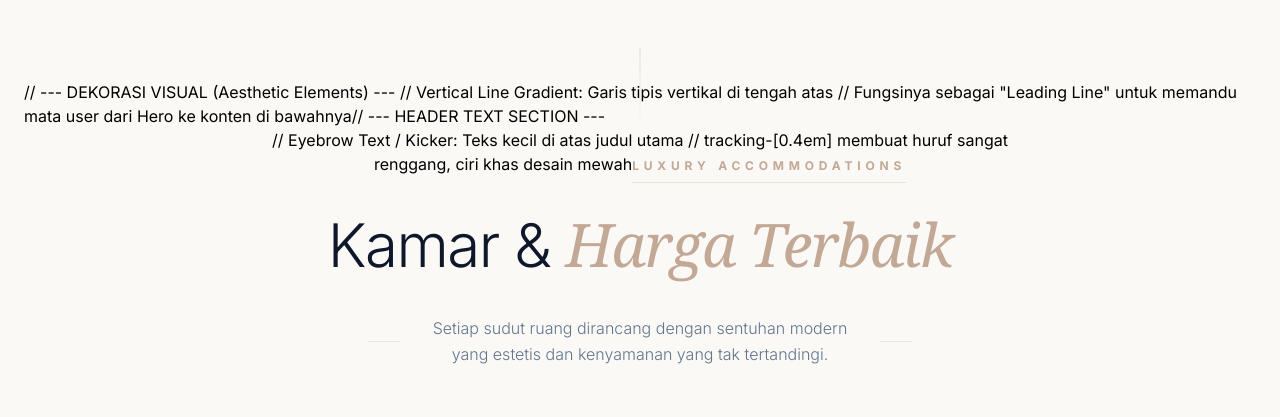
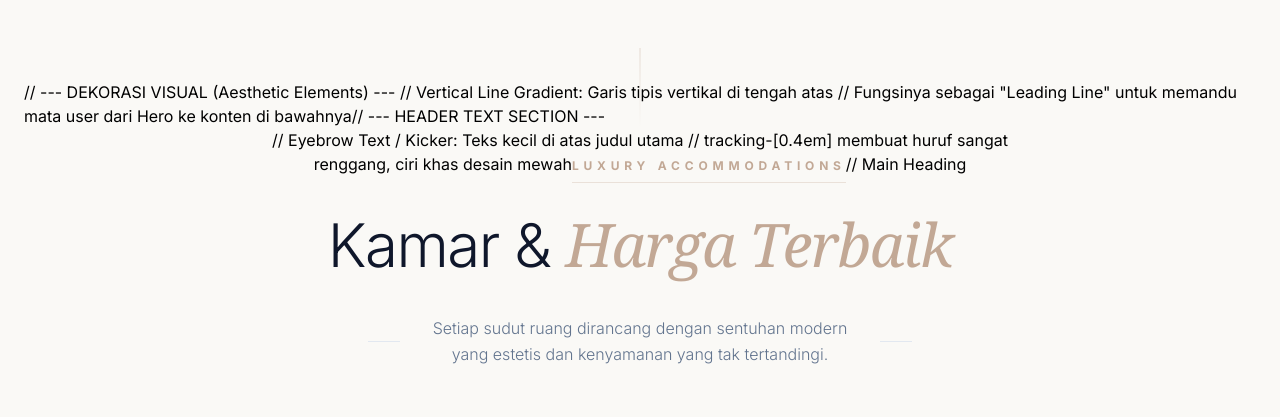
Before and after one commit to hafizahalfitra/booking-hotel, a Next.js app in the folder WEB/: page / in a window 1280 px wide. Shown: the part 960-1377 px from the top of the page. Built offline with nearby package versions, Linux system fonts and the light colour scheme; no server answers.

Commit message:
Update page.tsx

```diff
--- a/WEB/app/page.tsx
+++ b/WEB/app/page.tsx
@@ -32,6 +32,7 @@ export default function Home() {
             Luxury Accommodations
           </span>
 
+          //  Main Heading
           <h1 className="text-4xl md:text-6xl font-light text-slate-900 tracking-tight leading-tight">
             Kamar & <span className="italic font-serif text-[#C2A895]">Harga Terbaik</span>
           </h1>
```
